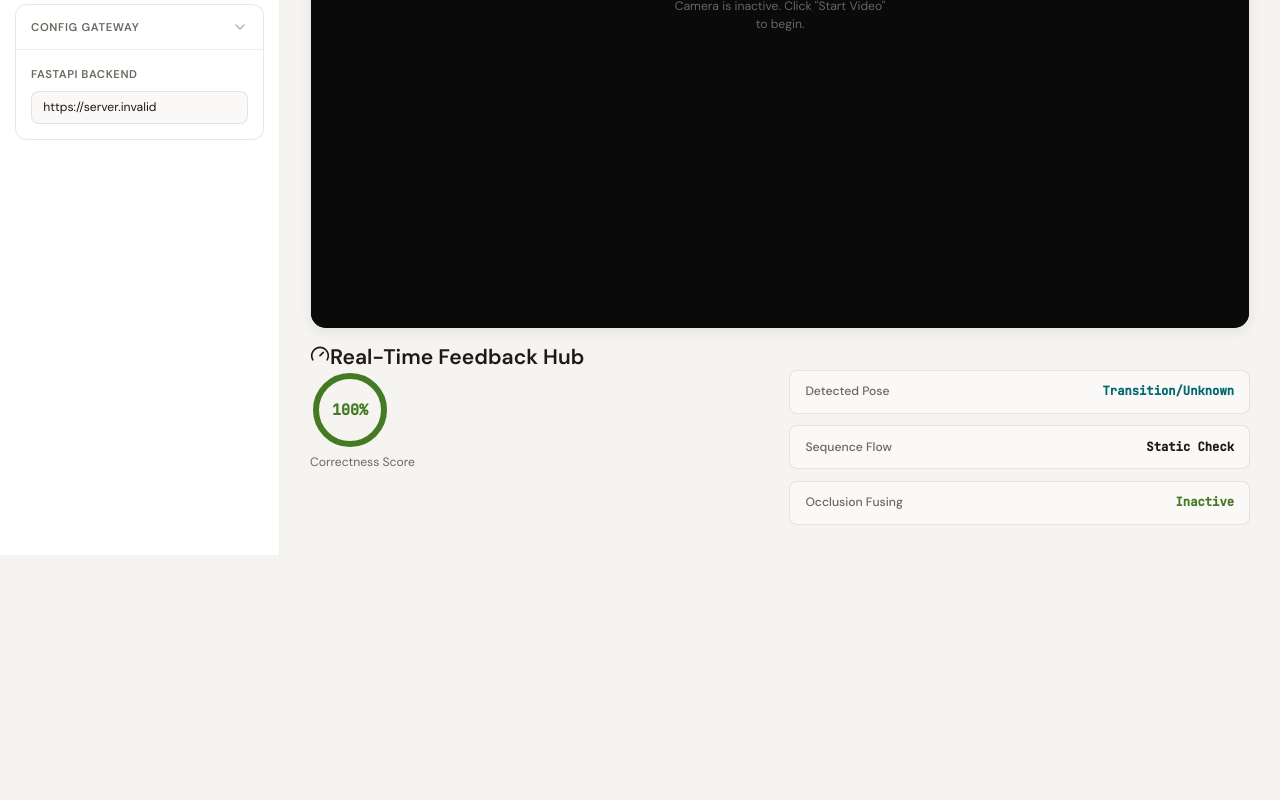
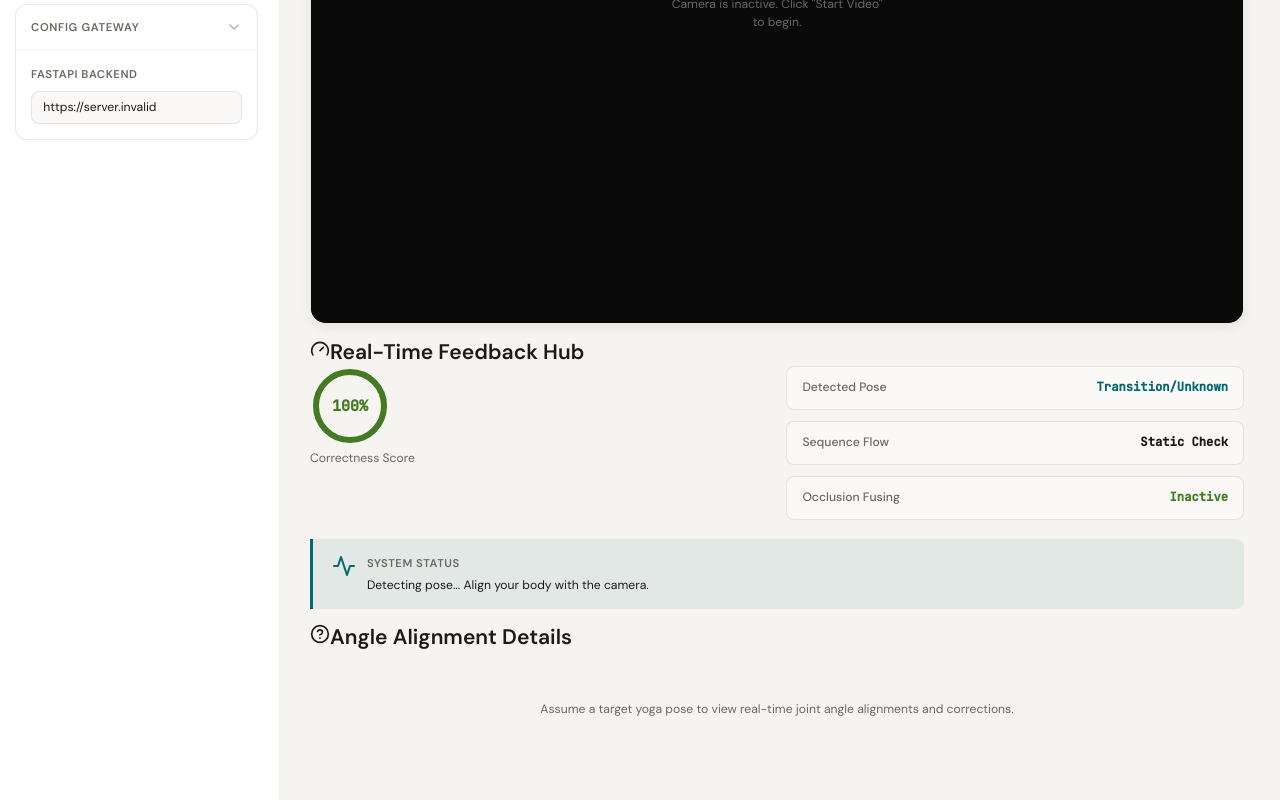
Before and after one commit to Anamitra-Sarkar/yoga-posture-correction-system, a Next.js app in the folder frontend/: page / in a window 1280 px wide. Shown: the part 651-1451 px from the top of the page. Before the commit the page ends 1206 px from the top, so only its background shows below. Built offline with nearby package versions, Linux system fonts and the light colour scheme; no server answers.

Commit message:
docs: update WORKSPACE_PLAN.md and complete CORS, API throttling, and stable height fixes

```diff
--- a/frontend/src/pages/index.tsx
+++ b/frontend/src/pages/index.tsx
@@ -10,6 +10,7 @@ import {
   ShieldAlert,
   Sliders,
   Compass,
+  Activity,
   CheckCircle2,
   HelpCircle,
   Sparkles,
@@ -198,6 +199,9 @@ export default function Dashboard() {
   const cameraRef = useRef<any>(null);
   const poseRef = useRef<any>(null);
   const lastSpokenText = useRef("");
+  const lastApiCallTime = useRef<number>(0);
+  const API_THROTTLE_MS = 500;
+  const abortControllerRef = useRef<AbortController | null>(null);
 
   // Dynamic metrics computed in real-time
   const [currentKneeAngle, setCurrentKneeAngle] = useState(180);
@@ -244,6 +248,41 @@ export default function Dashboard() {
     };
     window.addEventListener('beforeinstallprompt', handler);
     return () => window.removeEventListener('beforeinstallprompt', handler);
+  }, []);
+
+  // Intercept window.fetch to support request cancellation (AbortController)
+  useEffect(() => {
+    if (typeof window !== "undefined") {
+      const originalFetch = window.fetch;
+      window.fetch = async (input, init) => {
+        const urlStr = typeof input === "string" ? input : (input as any).url || "";
+        if (
+          urlStr.includes("/analyse_frame") ||
+          urlStr.includes("/analyse_sequence") ||
+          urlStr.includes("/generate_correction") ||
+          urlStr.includes("/occlusion_recovery")
+        ) {
+          if (abortControllerRef.current) {
+            init = {
+              ...init,
+              signal: abortControllerRef.current.signal
+            };
+          }
+        }
+        try {
+          return await originalFetch(input, init);
+        } catch (err: any) {
+          if (err.name === "AbortError") {
+            // Return a promise that never resolves/rejects to silently ignore aborted requests
+            return new Promise(() => {});
+          }
+          throw err;
+        }
+      };
+      return () => {
+        window.fetch = originalFetch;
+      };
+    }
   }, []);
 
   const handleInstall = async () => {
@@ -473,7 +512,20 @@ export default function Dashboard() {
         };
       }
 
-      // 5. Invoke 13-stage pipeline processing step
+      // 5. Invoke 13-stage pipeline processing step with 500ms (2fps) throttling
+      const now = Date.now();
+      if (now - lastApiCallTime.current < API_THROTTLE_MS) {
+        canvasCtx.restore();
+        return; // skip calling backend — too soon since last call
+      }
+      lastApiCallTime.current = now;
+
+      // Abort any pending in-flight requests before starting new ones
+      if (abortControllerRef.current) {
+        abortControllerRef.current.abort();
+      }
+      abortControllerRef.current = new AbortController();
+
       processFrame(rawLandmarks, angles);
     } else {
       // Clear angles when body is out of frame
@@ -1082,8 +1134,16 @@ export default function Dashboard() {
               </div>
             )}
 
-            {/* Generated correction text */}
-            {correctionText && (
+            {/* Stable height status/guidance box */}
+            {activePose === "transition/unknown" ? (
+              <div className="guidance-box info" key="waiting-pose">
+                <Activity size={24} />
+                <div className="guidance-content">
+                  <span className="guidance-label-text">System Status</span>
+                  <span className="guidance-text">Detecting pose... Align your body with the camera.</span>
+                </div>
+              </div>
+            ) : correctionText ? (
               <div className="guidance-box" key={correctionText}>
                 <Volume2 size={24} />
                 <div className="guidance-content">
@@ -1091,9 +1151,7 @@ export default function Dashboard() {
                   <span className="guidance-text">{correctionText}</span>
                 </div>
               </div>
-            )}
-
-            {activePose !== "transition/unknown" && !correctionText && (
+            ) : (
               <div className="guidance-box success" key="alignment-correct">
                 <CheckCircle2 size={24} />
                 <div className="guidance-content">
@@ -1105,13 +1163,18 @@ export default function Dashboard() {
           </div>
 
           {/* Angle details */}
-          {activePose !== "transition/unknown" && (
           <div className="glass-panel">
             <h2 className="section-title">
               <HelpCircle size={20} />
               <span>Angle Alignment Details</span>
             </h2>
 
+            {activePose === "transition/unknown" ? (
+              <div className="angle-placeholder-text">
+                <p>Assume a target yoga pose to view real-time joint angle alignments and corrections.</p>
+              </div>
+            ) : (
+              <>
                 <div className="deviation-item">
                   <span className="deviation-name">Left Knee Angle (Target: 90° for Warrior II)</span>
                   <div className="deviation-row-detail">
@@ -1145,8 +1208,9 @@ export default function Dashboard() {
                     </span>
                   </div>
                 </div>
+              </>
+            )}
           </div>
-          )}
 
         </main>
       </div>
--- a/frontend/src/styles/globals.css
+++ b/frontend/src/styles/globals.css
@@ -240,6 +240,7 @@ p, li {
   background: var(--color-surface-2);
   border-right: 1px solid var(--color-divider);
   overflow-y: auto;
+  scrollbar-gutter: stable;
   overscroll-behavior: contain;
   z-index: 50;
   padding: var(--space-4);
@@ -305,6 +306,7 @@ p, li {
   flex-direction: column;
   gap: var(--space-4);
   overflow-y: auto;
+  scrollbar-gutter: stable;
   max-width: var(--content-max);
   padding-bottom: max(var(--space-8), env(safe-area-inset-bottom));
 }
@@ -614,13 +616,13 @@ p, li {
 
 /* The raw video feed should be invisible — canvas handles display */
 .camera-video-element {
-  position: absolute;
-  opacity: 0;
-  pointer-events: none;
-  width: 1px;
-  height: 1px;
-  top: 0;
-  left: 0;
+  position: absolute !important;
+  opacity: 0 !important;
+  pointer-events: none !important;
+  width: 1px !important;
+  height: 1px !important;
+  top: 0 !important;
+  left: 0 !important;
 }
 
 /* Canvas fills the entire camera-frame and renders the processed output */
@@ -1149,6 +1151,15 @@ button, [role="button"] {
   color: var(--color-success);
 }
 
+.guidance-box.info {
+  background: var(--color-primary-muted);
+  border-left-color: var(--color-primary);
+}
+
+.guidance-box.info svg {
+  color: var(--color-primary);
+}
+
 .guidance-content {
   display: flex;
   flex-direction: column;
@@ -1343,3 +1354,14 @@ button, [role="button"] {
 .mt-4 {
   margin-top: var(--space-4) !important;
 }
+
+.angle-placeholder-text {
+  padding: var(--space-6) var(--space-4);
+  text-align: center;
+  color: var(--color-text-muted);
+  font-size: var(--text-sm);
+  display: flex;
+  align-items: center;
+  justify-content: center;
+  min-height: 120px;
+}
```
Also changed, not shown: 2 other files (tests, documents, lock files or other folders). Lines whose indentation alone changed are shown as unchanged.
